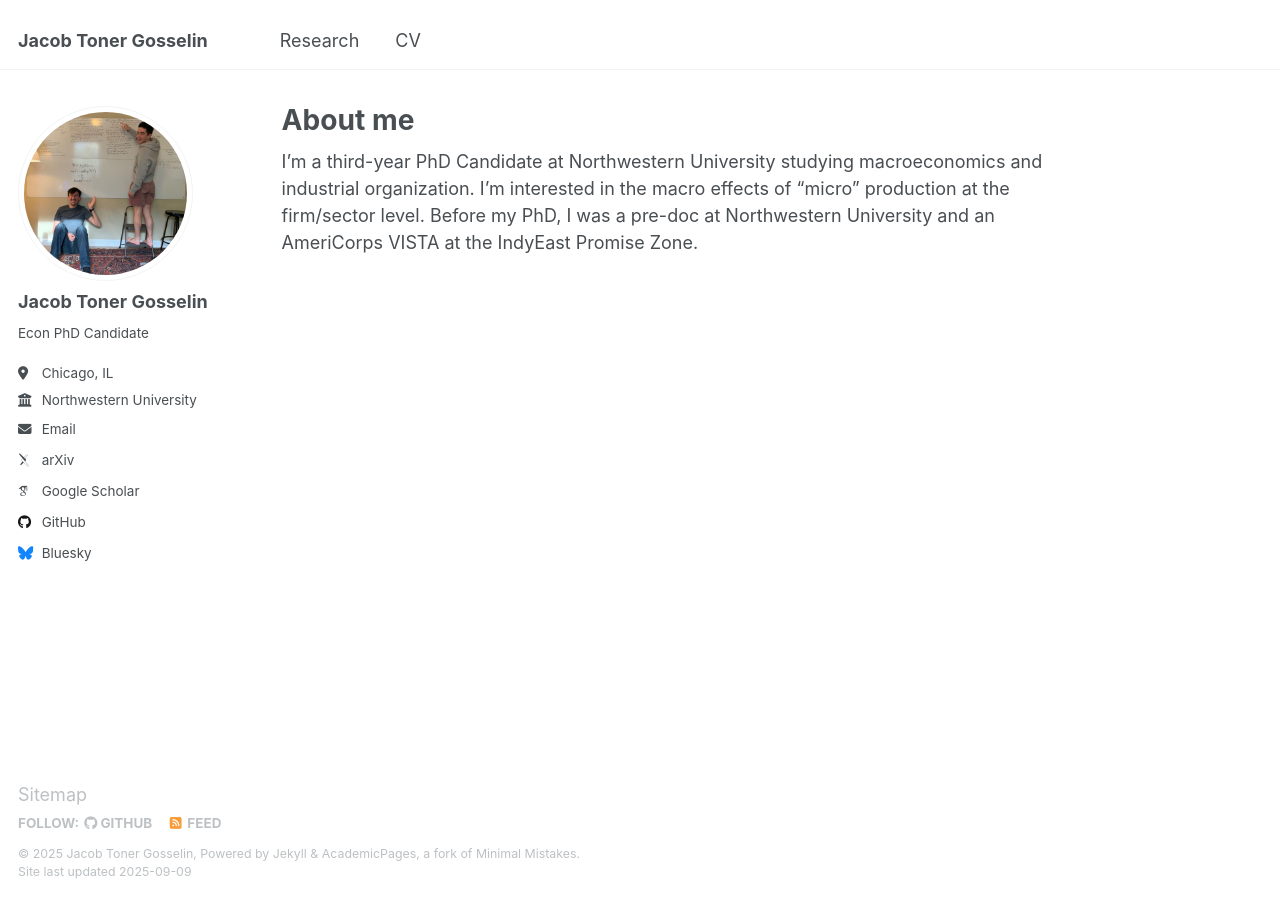
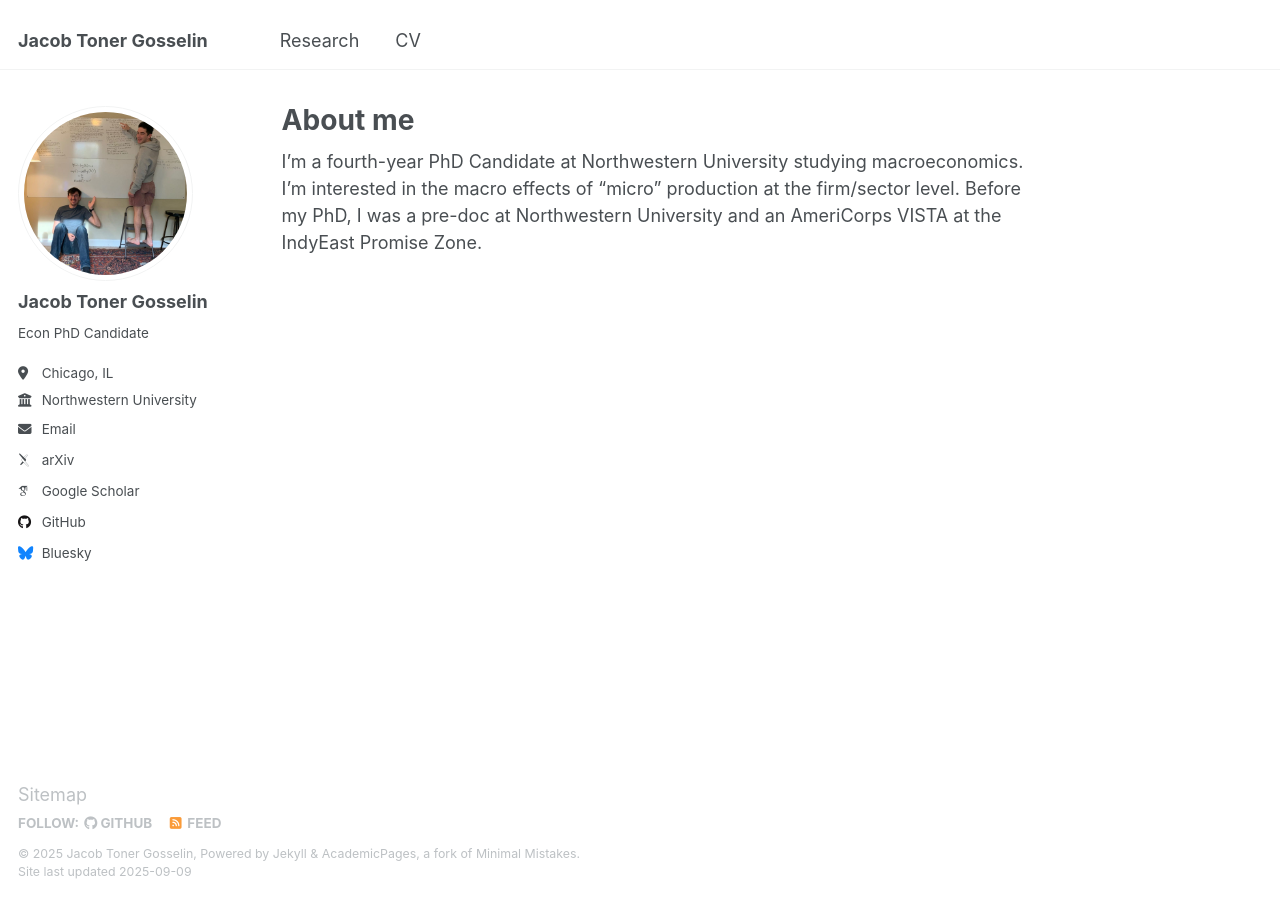
Before and after one commit to jacobgosselin/jacobgosselin.github.io, a Jekyll site: the page built from _pages/about.md, in a window 1280 px wide. Built offline with Jekyll 4.4.1, drawn with Linux system fonts in a browser that asks for light colours; some web fonts are replaced.

Commit message:
Change PhD status from third-year to fourth-year
Updated academic status from third-year to fourth-year.

```diff
--- a/_pages/about.md
+++ b/_pages/about.md
@@ -7,4 +7,4 @@ redirect_from:
   - /about.html
 ---
 
-I'm a third-year PhD Candidate at Northwestern University studying macroeconomics and industrial organization. I'm interested in the macro effects of "micro" production at the firm/sector level. Before my PhD, I was a pre-doc at Northwestern University and an AmeriCorps VISTA at the IndyEast Promise Zone.
+I'm a fourth-year PhD Candidate at Northwestern University studying macroeconomics. I'm interested in the macro effects of "micro" production at the firm/sector level. Before my PhD, I was a pre-doc at Northwestern University and an AmeriCorps VISTA at the IndyEast Promise Zone.
```
